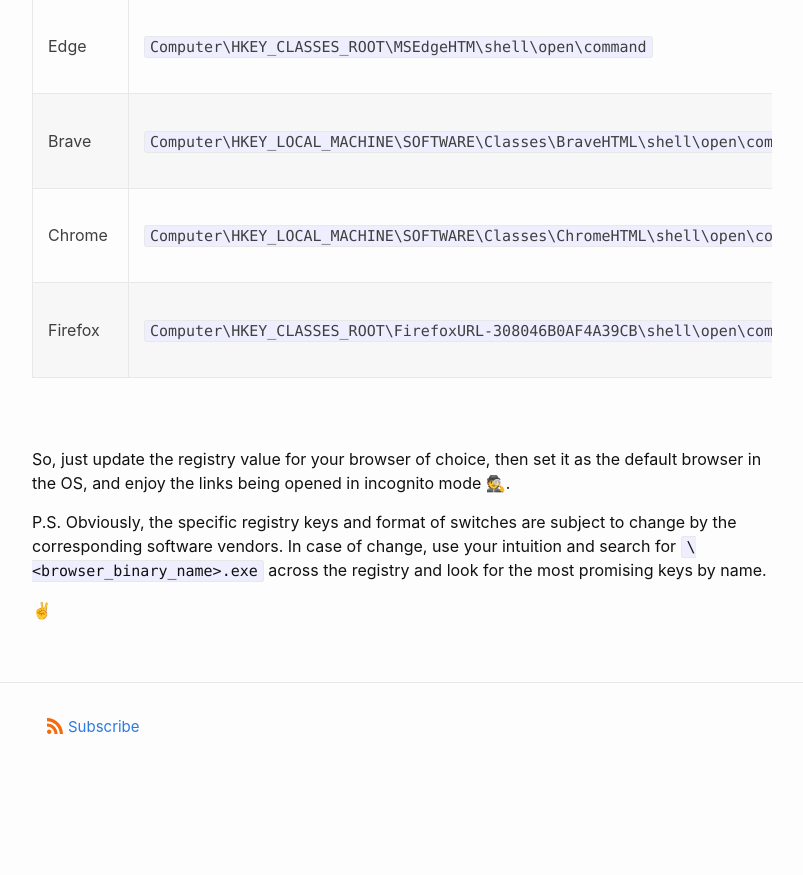
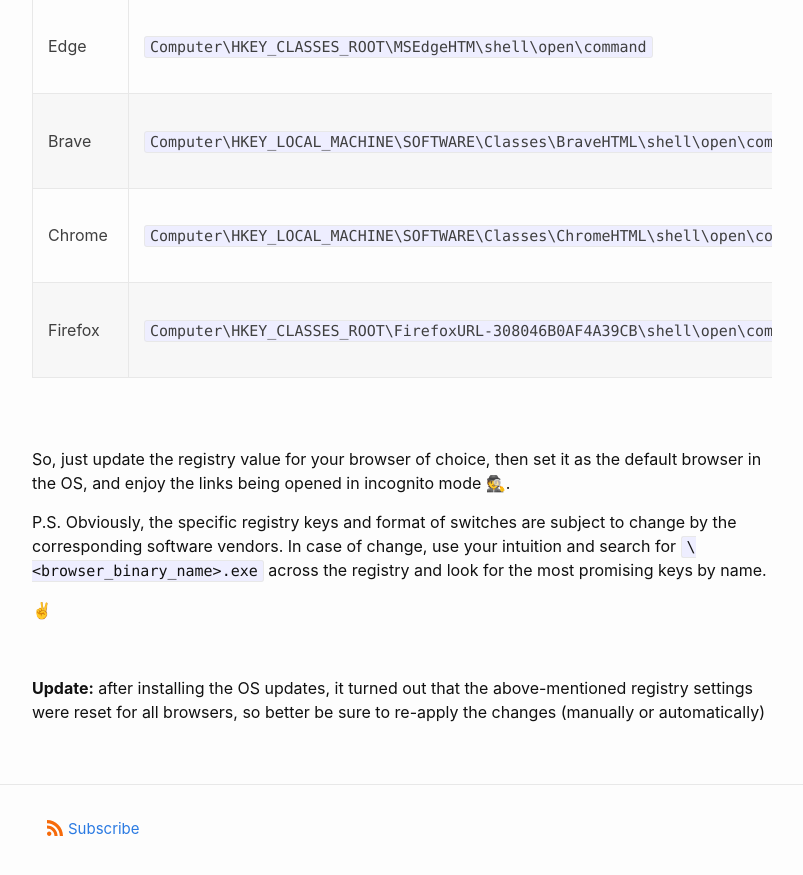
Before and after one commit to TrickyCat/trickycat.github.io, a Jekyll site: the page built from _posts/2024-08-07-windows-default-browser-open-links-in-incognito-mode.md, in a window 1280 px wide and 900 px high, scrolled down 1445 px. Shown: the top 875 px of the window, without its empty margins (238-1041 px from the left). Built offline with Jekyll 4.4.1, drawn with Linux system fonts in a browser that asks for light colours; emoji names are drawn with the system emoji font; comment, search, counter and statistics services are not loaded; before the commit the page ends 2243 px from its top, so only the background shows below that.

Commit message:
Update 👾

```diff
--- a/_posts/2024-08-07-windows-default-browser-open-links-in-incognito-mode.md
+++ b/_posts/2024-08-07-windows-default-browser-open-links-in-incognito-mode.md
@@ -44,3 +44,7 @@
 P.S. Obviously, the specific registry keys and format of switches are subject to change by the corresponding software vendors. In case of change, use your intuition and search for `\<browser_binary_name>.exe` across the registry and look for the most promising keys by name.
 
 :v:
+
+<br/>
+
+**Update:** after installing the OS updates, it turned out that the above-mentioned registry settings were reset for all browsers, so better be sure to re-apply the changes (manually or automatically)
```
